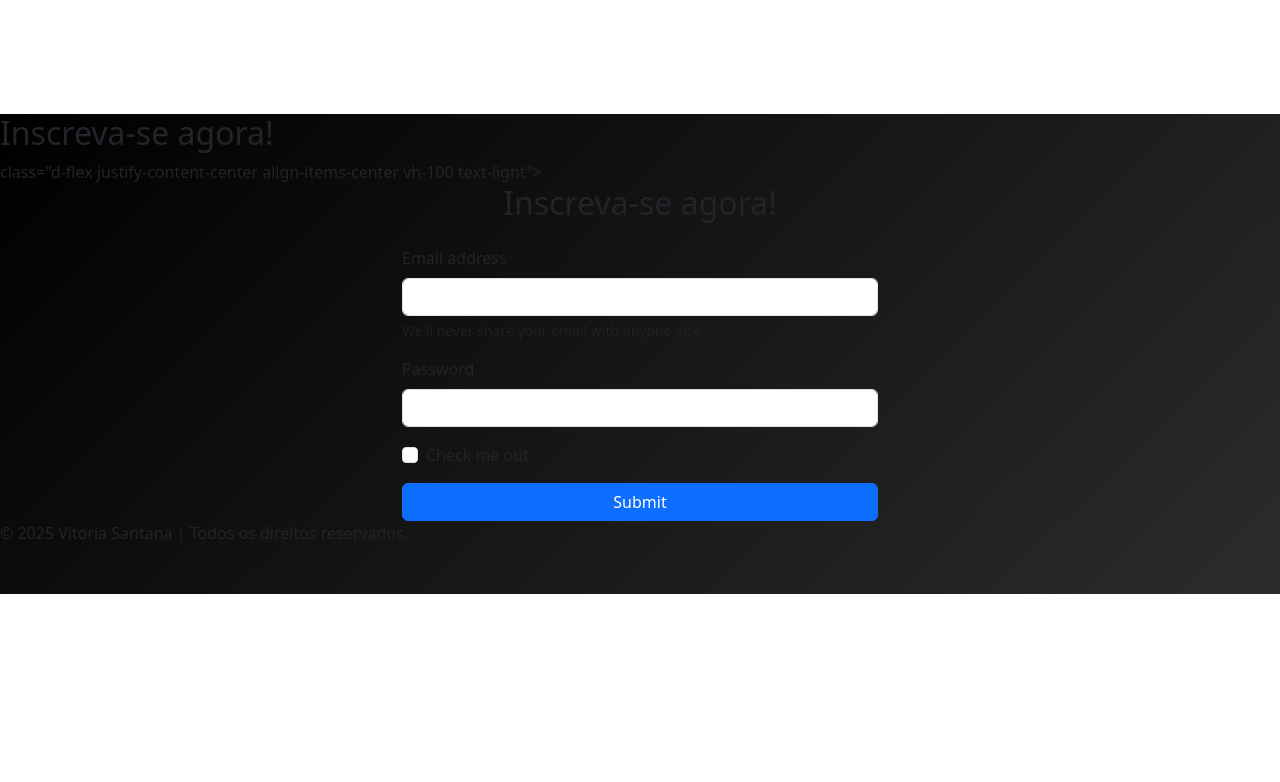
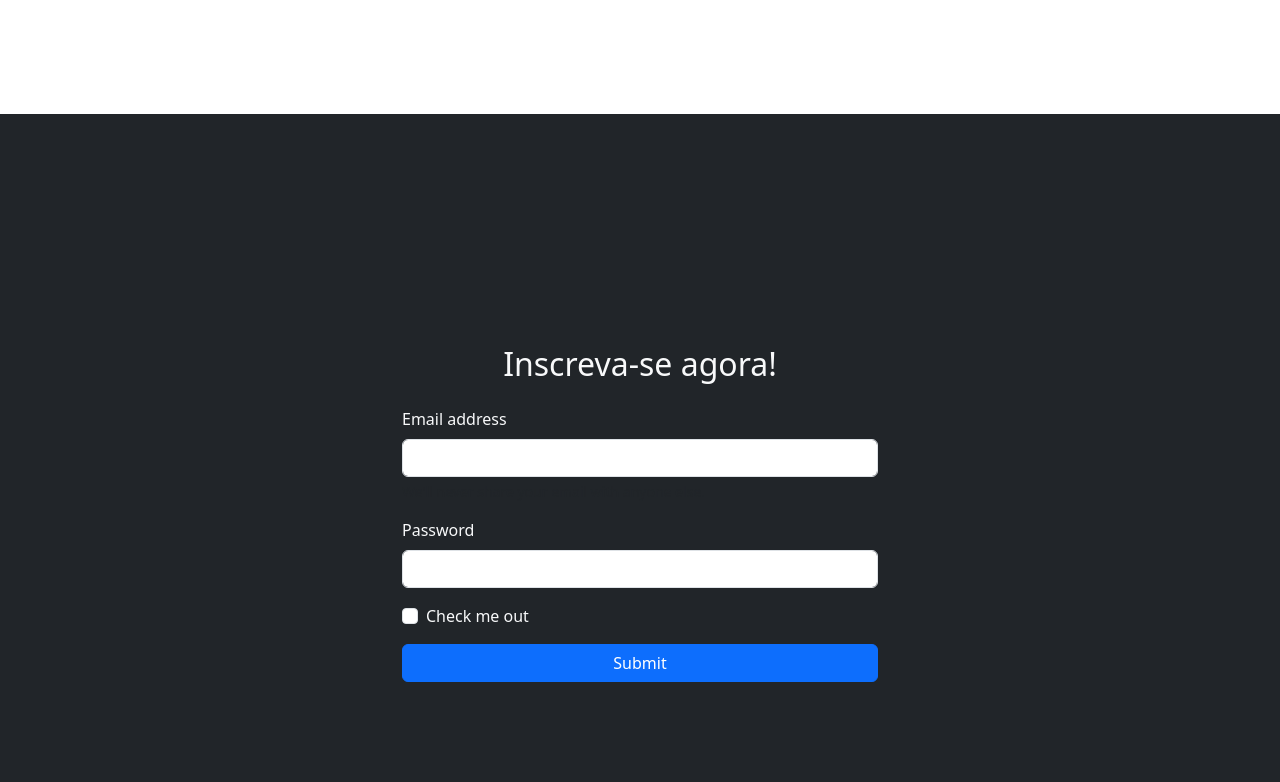
Before and after one commit to vitoriaeliza78/AprenList-Curso-de-ingles-e-espanhol, a plain HTML site: page index.html in a window 1280 px wide. Shown: the part 1518-2300 px from the top of the page. Before the commit the page ends 2112 px from the top, so only its background shows below. Drawn offline with nearby package versions, Linux system fonts and the light colour scheme.

Commit message:
adicionei h100

```diff
--- a/index.html
+++ b/index.html
@@ -145,10 +145,9 @@
     </section>
 
     <!-- Inscrição -->
-    <section id="inscricao" class="form-section">
-      <h2>Inscreva-se agora!</h2>
-      <section>
-        class="d-flex justify-content-center align-items-center vh-100 text-light">
+
+      <section
+        class="d-flex justify-content-center align-items-center vh-100 bg-dark text-light">
         <div class="container" style="max-width: 500px">
           <h2 class="text-center mb-4">Inscreva-se agora!</h2>
 
@@ -175,6 +174,7 @@
           </form>
         </div>
       </section>
+      </section>
 
     <!-- Rodapé -->
     <footer>
```
